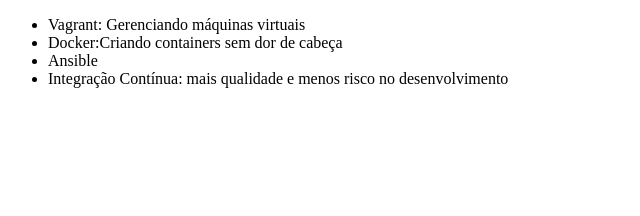
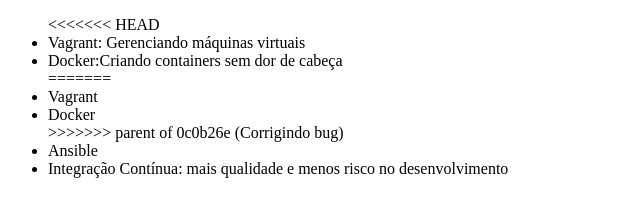
Before and after one commit to Volkam/alura-git, a plain HTML site: page index.html in a window 1280 px wide. Shown: the whole page, without its empty margins (0-640 px from the left). Drawn offline with Linux system fonts and the light colour scheme.

Commit message:
ajuste no nome do cruso de vagrant

```diff
--- a/index.html
+++ b/index.html
@@ -6,8 +6,13 @@
 </head>
 <body>
     <ul>
+<<<<<<< HEAD
         <li>Vagrant: Gerenciando máquinas virtuais</li>
         <li>Docker:Criando containers sem dor de cabeça</li>
+=======
+        <li>Vagrant</li>
+        <li>Docker</li>
+>>>>>>> parent of 0c0b26e (Corrigindo bug)
         <li>Ansible</li>
         <li>Integração Contínua: mais qualidade e menos risco no desenvolvimento</li>
     </ul>
```
